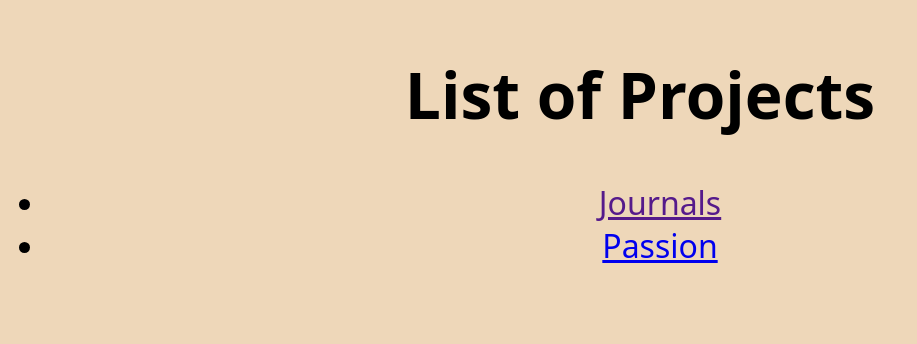
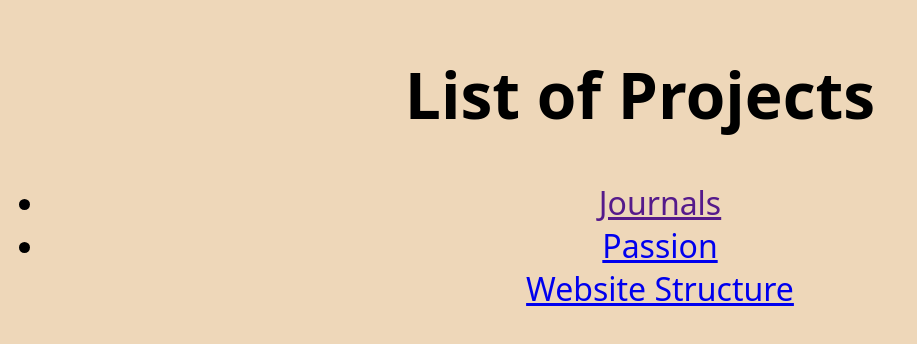
Before and after one commit to CallumDoty/class-site, a plain HTML site: page index.html in a window 1280 px wide. Shown: the whole page, without its empty margins (0-917 px from the left). Drawn offline with Linux system fonts and the light colour scheme.

Commit message:
Update index.html

```diff
--- a/index.html
+++ b/index.html
@@ -10,6 +10,7 @@
         <ul>
             <li><a href="">Journals</a></li>
             <li><a href="personal_site/index.html">Passion</a></li>
+            <lo><a href="maze_structure/index.html">Website Structure</a></lo>
 
         </ul>
     </body>
```
